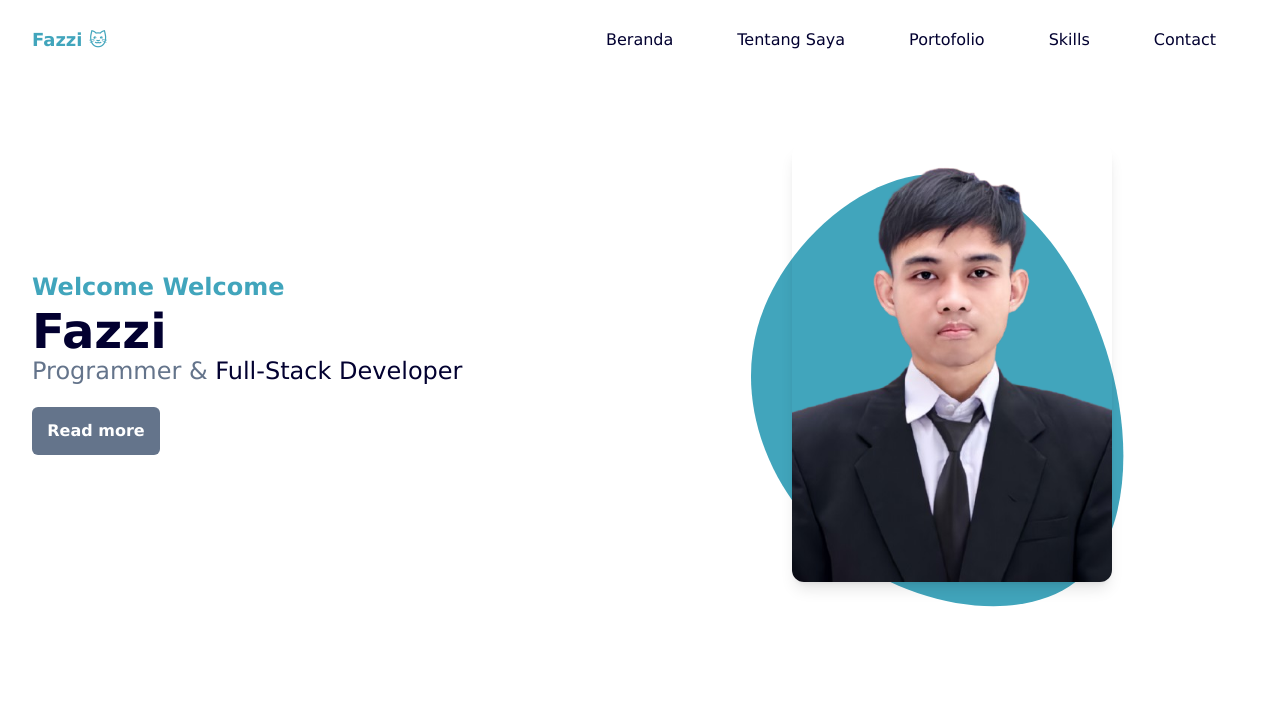
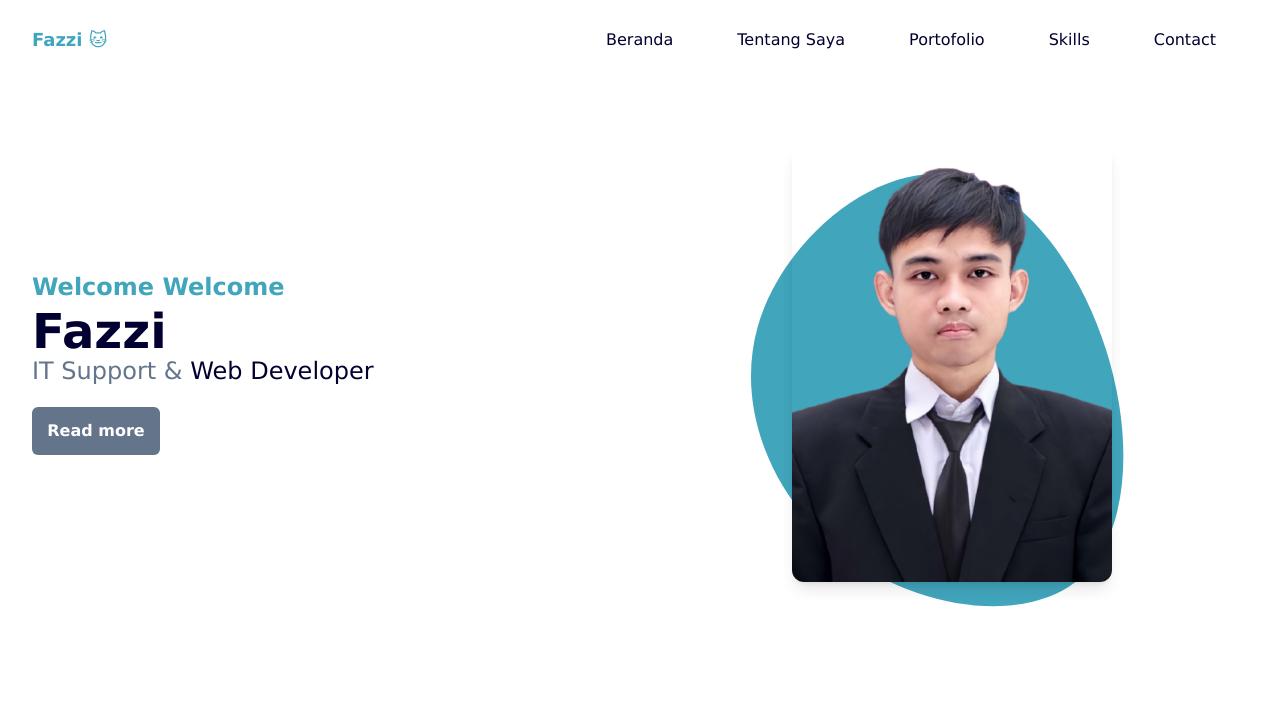
Before and after one commit to fauzi-fazzi/fauzi-fazzi.github.io, a website: page index.html in a window 1280 px wide. Shown: the top 723 px of the page. Drawn offline with Linux system fonts and the light colour scheme.

Commit message:
Update hero title

```diff
--- a/index.html
+++ b/index.html
@@ -64,8 +64,8 @@
                     <h1 class="text-base font-semibold text-primary md:text-xl lg:text-2xl">Welcome Welcome
                         <span class="block font-bold text-dark text-4xl mt-1 lg:text-5xl">Fazzi</span>
                     </h1>
-                    <h2 class="font-medium text-secondary text-lg mb-5 lg:text-2xl">Programmer & <span
-                            class="text-dark">Full-Stack Developer</span></h2>
+                    <h2 class="font-medium text-secondary text-lg mb-5 lg:text-2xl">IT Support & <span
+                            class="text-dark">Web Developer</span></h2>
                     <!-- <p class="font-medium text-secondary mb-10 leading-relaxed">
                         Selamat datang di website saya, sebagai seorang newbie mungkin agak kurang tepat punya title
                         Developer, ngoding aja masih lihat sana-sini copas dan kadang juga masih mager. Namun Saya
```
